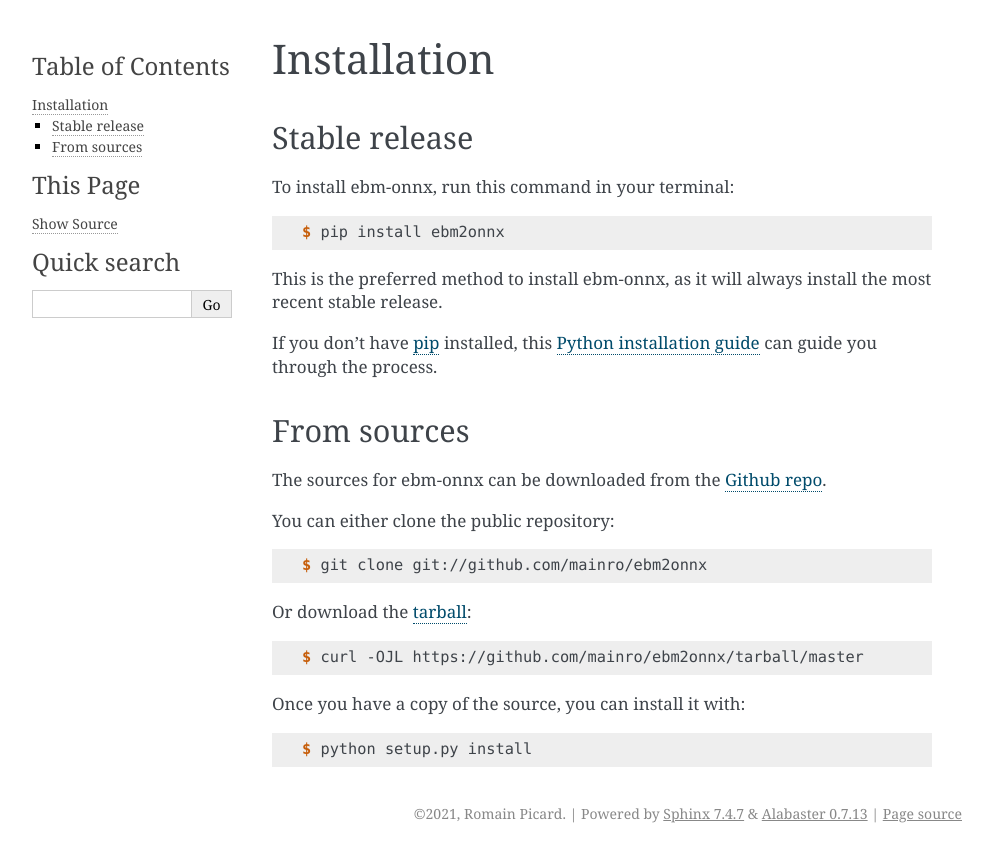
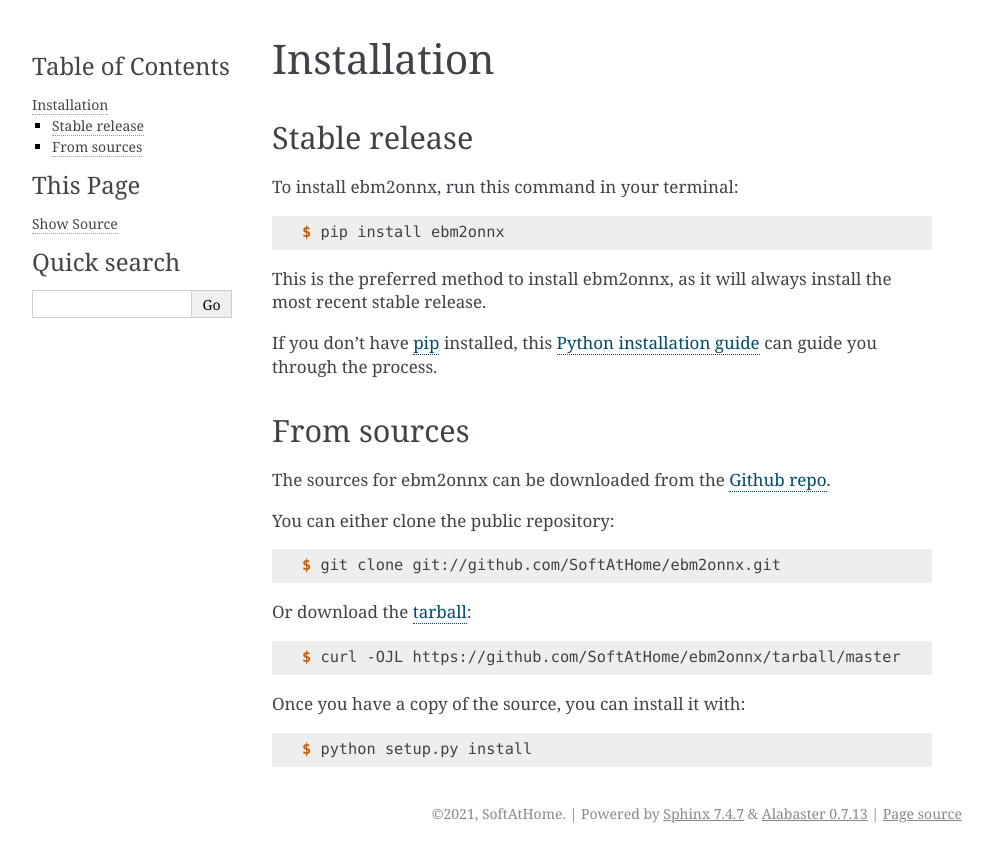
Before and after one commit to interpretml/ebm2onnx, a Sphinx documentation site: the page built from docs/installation.rst, in a window 1280 px wide. Shown: the top 862 px of the page, without its empty margins (148-1141 px from the left). Built offline with Sphinx 7.4.7, drawn with Linux system fonts in a browser that asks for light colours; pages that are not in the unit, such as notebooks, are missing from menus.

Commit message:
fix repo url

```diff
--- a/docs/conf.py
+++ b/docs/conf.py
@@ -46,8 +46,8 @@ source_suffix = '.rst'
 master_doc = 'index'
 
 # General information about the project.
-project = 'ebm-onnx'
-copyright = "2021, Romain Picard"
+project = 'ebm2onnx'
+copyright = "2021, SoftAtHome"
 author = "Romain Picard"
 
 # The version info for the project you're documenting, acts as replacement
@@ -128,7 +128,7 @@ latex_elements = {
 # [howto, manual, or own class]).
 latex_documents = [
     (master_doc, 'ebm2onnx.tex',
-     'ebm-onnx Documentation',
+     'ebm2onnx Documentation',
      'Romain Picard', 'manual'),
 ]
 
@@ -139,7 +139,7 @@ latex_documents = [
 # (source start file, name, description, authors, manual section).
 man_pages = [
     (master_doc, 'ebm2onnx',
-     'ebm-onnx Documentation',
+     'ebm2onnx Documentation',
      [author], 1)
 ]
 
@@ -151,7 +151,7 @@ man_pages = [
 #  dir menu entry, description, category)
 texinfo_documents = [
     (master_doc, 'ebm2onnx',
-     'ebm-onnx Documentation',
+     'ebm2onnx Documentation',
      author,
      'ebm2onnx',
      'One line description of project.',
--- a/docs/installation.rst
+++ b/docs/installation.rst
@@ -8,13 +8,13 @@ Installation
 Stable release
 --------------
 
-To install ebm-onnx, run this command in your terminal:
+To install ebm2onnx, run this command in your terminal:
 
 .. code-block:: console
 
     $ pip install ebm2onnx
 
-This is the preferred method to install ebm-onnx, as it will always install the most recent stable release.
+This is the preferred method to install ebm2onnx, as it will always install the most recent stable release.
 
 If you don't have `pip`_ installed, this `Python installation guide`_ can guide
 you through the process.
@@ -26,19 +26,19 @@ you through the process.
 From sources
 ------------
 
-The sources for ebm-onnx can be downloaded from the `Github repo`_.
+The sources for ebm2onnx can be downloaded from the `Github repo`_.
 
 You can either clone the public repository:
 
 .. code-block:: console
 
-    $ git clone git://github.com/mainro/ebm2onnx
+    $ git clone git://github.com/SoftAtHome/ebm2onnx.git
 
 Or download the `tarball`_:
 
 .. code-block:: console
 
-    $ curl -OJL https://github.com/mainro/ebm2onnx/tarball/master
+    $ curl -OJL https://github.com/SoftAtHome/ebm2onnx/tarball/master
 
 Once you have a copy of the source, you can install it with:
 
@@ -47,5 +47,5 @@ Once you have a copy of the source, you can install it with:
     $ python setup.py install
 
 
-.. _Github repo: https://github.com/mainro/ebm2onnx
-.. _tarball: https://github.com/mainro/ebm2onnx/tarball/master
+.. _Github repo: https://github.com/SoftAtHome/ebm2onnx
+.. _tarball: https://github.com/SoftAtHome/ebm2onnx/tarball/master
--- a/docs/usage.rst
+++ b/docs/usage.rst
@@ -2,6 +2,6 @@
 Usage
 =====
 
-To use ebm-onnx in a project::
+To use ebm2onnx in a project::
 
     import ebm2onnx
--- a/setup.py
+++ b/setup.py
@@ -39,7 +39,7 @@ setup(
     name='ebm2onnx',
     packages=find_packages(include=['ebm2onnx']),
     setup_requires=setup_requirements,
-    url='https://github.com/mainro/ebm2onnx',
+    url='https://github.com/SoftAtHome/ebm2onnx.git',
     version='0.0.0',
     zip_safe=True,
 )
```
Also changed, not shown: README.rst (+4 -7 lines).
